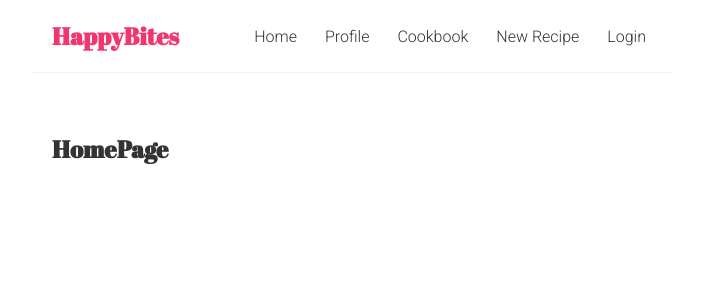
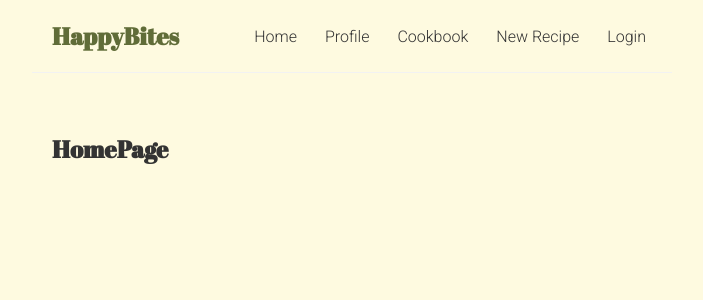
Before and after one commit to MJAntenor/HappyBites, a React (Create React App) app in the folder happy_bites/: page / in a window 1280 px wide. Shown: the top 300 px of the page, without its empty margins (288-991 px from the left). Built offline with nearby package versions, Linux system fonts and the light colour scheme.

Commit message:
Updated styles

```diff
--- a/happy_bites/src/index.css
+++ b/happy_bites/src/index.css
@@ -1,4 +1,12 @@
 @import url('https://fonts.googleapis.com/css2?family=Abril+Fatface&family=Roboto:wght@300&display=swap');
+
+:root {
+  --logo-color: #606C38;
+  --pop-color-dark: #bc6c25;
+  --pop-color-light: #dda15e;
+  --background-color: #fefae0;
+  background-color: var(--background-color);
+}
 
 * {
   margin: 0;
@@ -20,7 +28,7 @@ h1, h2, h3 {
   border-bottom: 1px solid #f2f2f2;
 }
 .navbar h1 {
-  color: #f1356d;
+  color: var(--logo-color);
 }
 .navbar .links {
   margin-left: auto;
@@ -31,7 +39,9 @@ h1, h2, h3 {
   padding: 6px;
 }
 .navbar a:hover {
-  color: #f1356d;
+  background-color: var(--pop-color-light);
+  color: var(--background-color);
+  border-radius: 8px;
 }
 .content {
   max-width: 600px;
```
